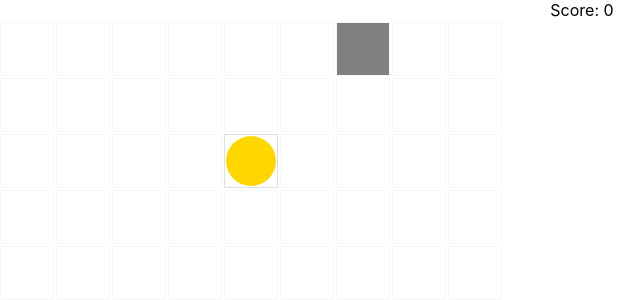
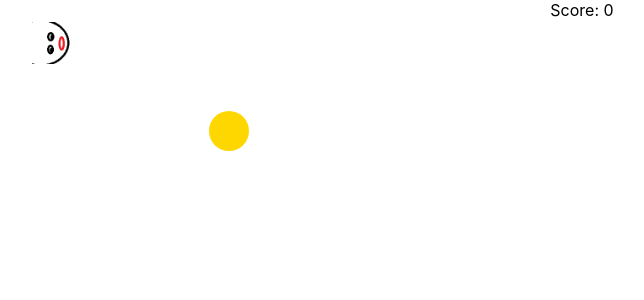
Before and after one commit to elnoor/snake, a React (Create React App) app: page / in a window 1280 px wide. Shown: the top 300 px of the page, without its empty margins (58-702 px from the left). Built offline with nearby package versions, Linux system fonts and the light colour scheme.

Commit message:
head with direction

```diff
--- a/src/Game.css
+++ b/src/Game.css
@@ -1,7 +1,8 @@
 td {
-  border: 1px solid #f7f7f7;
-  width: 50px;
-  height: 50px;
+  /* border: 1px solid #f7f7f7; */
+  border: none;
+  width: 40px;
+  height: 40px;
 }
 td > span {
   width: 100%;
@@ -11,15 +12,29 @@ td > span {
 td.snake {
   background: grey;
 }
+td.snake.head {
+  background-image: url("./assets/head.png");
+  background-size: cover;
+  background-repeat: no-repeat;
+}
+td.snake.head.left {
+  transform: rotate(180deg);
+}
+td.snake.head.top {
+  transform: rotate(270deg);
+}
+td.snake.head.bottom {
+  transform: rotate(90deg);
+}
 td.snake > span {
-    width: 60%;
-    height: 60%;
-    margin-top: 0%;
-    border-radius: 50%;
-    margin-left: 20%;
+  width: 60%;
+  height: 60%;
+  margin-top: 0%;
+  border-radius: 50%;
+  margin-left: 20%;
 }
 td.food {
-  border: 1px solid #dfdfdf;
+  /* border: 1px solid #dfdfdf; */
 }
 td.food > span {
   border-radius: 50%;
--- a/src/Game.js
+++ b/src/Game.js
@@ -1,11 +1,10 @@
 import React, { useEffect, useState, useCallback } from "react";
 import "./Game.css";
 
-const WIDTH = 10;
-const HEIGHT = 10;
-const SNAKE_SPEED = 200;
+const WIDTH = 12;
+const HEIGHT = 12;
+const SNAKE_SPEED = 150;
 const FOOD_SPAWN_SPEED = 3000;
-const DIRECTION = { right: 39, left: 37, top: 38, bottom: 40 };
 const FOOD_OPTIONS = [
   { type: "red", score: 1 },
   { type: "green", score: 2 },
@@ -19,7 +18,7 @@ export default function Game() {
   const [grid, setGrid] = useState([]);
   const [snake, setSnake] = useState([{ x: 0, y: 0 }]);
   const [stomach, setStomach] = useState([]);
-  const [direction, setDirection] = useState(DIRECTION.right);
+  const [direction, setDirection] = useState("right");
   const [food, setFood] = useState([getRandomFood()]);
   const [score, setScore] = useState(0);
   const [gameOver, setGameOver] = useState(false);
@@ -40,7 +39,9 @@ export default function Game() {
 
         // coordinates in which snake is located
         _snake.forEach((s, i) => {
-          _grid[s.y][s.x] = `snake ${_stomach[i]}`;
+          _grid[s.y][s.x] = `snake ${
+            i === _snake.length - 1 ? `head ${_direction}` : _stomach[i] || ""
+          }`;
         });
 
         // coordinates in which food is located
@@ -55,22 +56,22 @@ export default function Game() {
       }
 
       const _snake = [...snake];
-      const head = { ..._snake[_snake.length - 1] };
+      const head = { ..._snake[_snake.length - 1] }; // head doesn't store food
       const max = { x: WIDTH - 1, y: HEIGHT - 1 };
       switch (_direction) {
-        case DIRECTION.right:
+        case "right":
           head.x++;
           head.x = head.x > max.x ? 0 : head.x;
           break;
-        case DIRECTION.left:
+        case "left":
           head.x--;
           head.x = head.x < 0 ? max.x : head.x;
           break;
-        case DIRECTION.top:
+        case "top":
           head.y--;
           head.y = head.y < 0 ? max.y : head.y;
           break;
-        case DIRECTION.bottom:
+        case "bottom":
           head.y++;
           head.y = head.y > max.y ? 0 : head.y;
           break;
@@ -123,7 +124,7 @@ export default function Game() {
       setStomach(_stomach);
       setFood(_food);
       setSnake(_snake);
-      makeGrid(_snake, _food, _stomach);
+      makeGrid(_snake, _food, _stomach, _direction);
     },
     [snake, stomach, food]
   );
@@ -137,8 +138,27 @@ export default function Game() {
       }, SNAKE_SPEED);
     }
     function onDirectionChange(e) {
-      const _direction = e.keyCode;
-      if (_direction !== direction) {
+      const _direction =
+        e.keyCode === 37
+          ? "left"
+          : e.keyCode === 38
+          ? "top"
+          : e.keyCode === 39
+          ? "right"
+          : e.keyCode === 40
+          ? "bottom"
+          : null;
+
+      if (
+        _direction &&
+        // not same direction
+        _direction !== direction &&
+        // moving reverse not allowed
+        ((_direction === "right" && direction !== "left") ||
+          (_direction === "left" && direction !== "right") ||
+          (_direction === "top" && direction !== "bottom") ||
+          (_direction === "bottom" && direction !== "top"))
+      ) {
         clearInterval(interval);
         setDirection(_direction);
         moveSnake(_direction);
@@ -161,7 +181,7 @@ export default function Game() {
       function makeFood() {
         setFood((prevFood) => {
           // max number of food possible to have on board
-          const maxFoodCount = (WIDTH * HEIGHT) / 15;
+          const maxFoodCount = (WIDTH * HEIGHT) / 20;
           if (prevFood.length < maxFoodCount) {
             const newFood = [];
             // max number of new food can be generated each time
@@ -200,25 +220,28 @@ export default function Game() {
   function reset() {
     setSnake([{ x: 0, y: 0 }]);
     setStomach([]);
-    setDirection(DIRECTION.right);
+    setDirection("right");
     setScore(0);
     setGameOver(false);
   }
 
-  return <Board grid={grid} score={score} gameOver={gameOver} reset={reset} />;
+  return (
+    <div className="board">
+      {gameOver && (
+        <span style={{ float: "left" }}>
+          Game Over! <u onClick={reset}>Play Again</u>
+        </span>
+      )}
+      Score: {score}
+      <Board grid={grid} />
+    </div>
+  );
 }
 
-// Use memo, so that render will happen once per props change
+// Use memo, so that render will happen once per props change (grid)
 const Board = React.memo((props) => {
   function render() {
     return (
-      <div className="board">
-        {props.gameOver && (
-          <span style={{ float: "left" }}>
-            Game Over! <u onClick={props.reset}>Play Again</u>
-          </span>
-        )}
-        Score: {props.score}
       <table>
         <tbody>
           {props.grid.map((row, rowIndex) => {
@@ -236,7 +259,6 @@ const Board = React.memo((props) => {
           })}
         </tbody>
       </table>
-      </div>
     );
   }
   return render();
```
Also changed, not shown: src/assets/head.png (added). Lines whose indentation alone changed are shown as unchanged.
